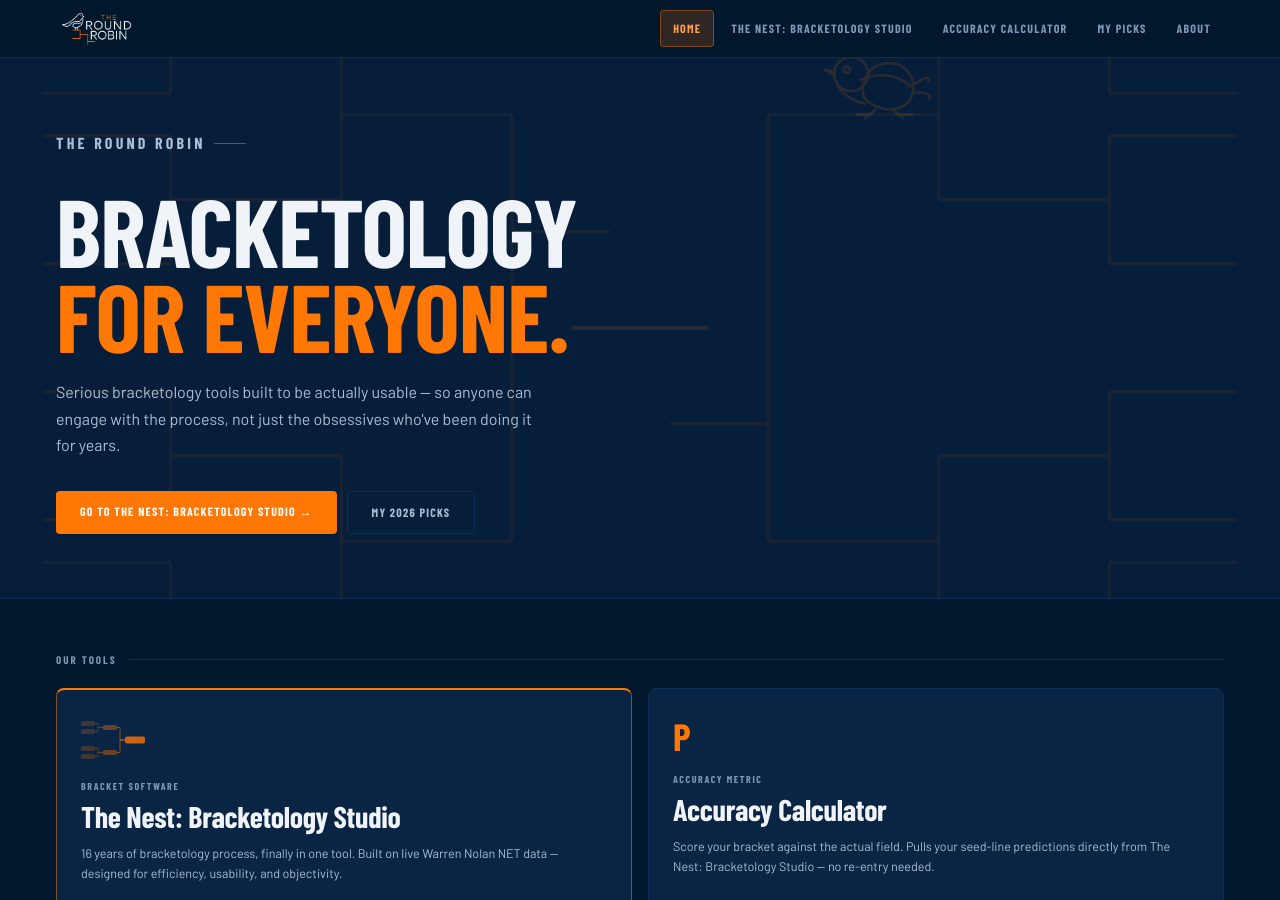
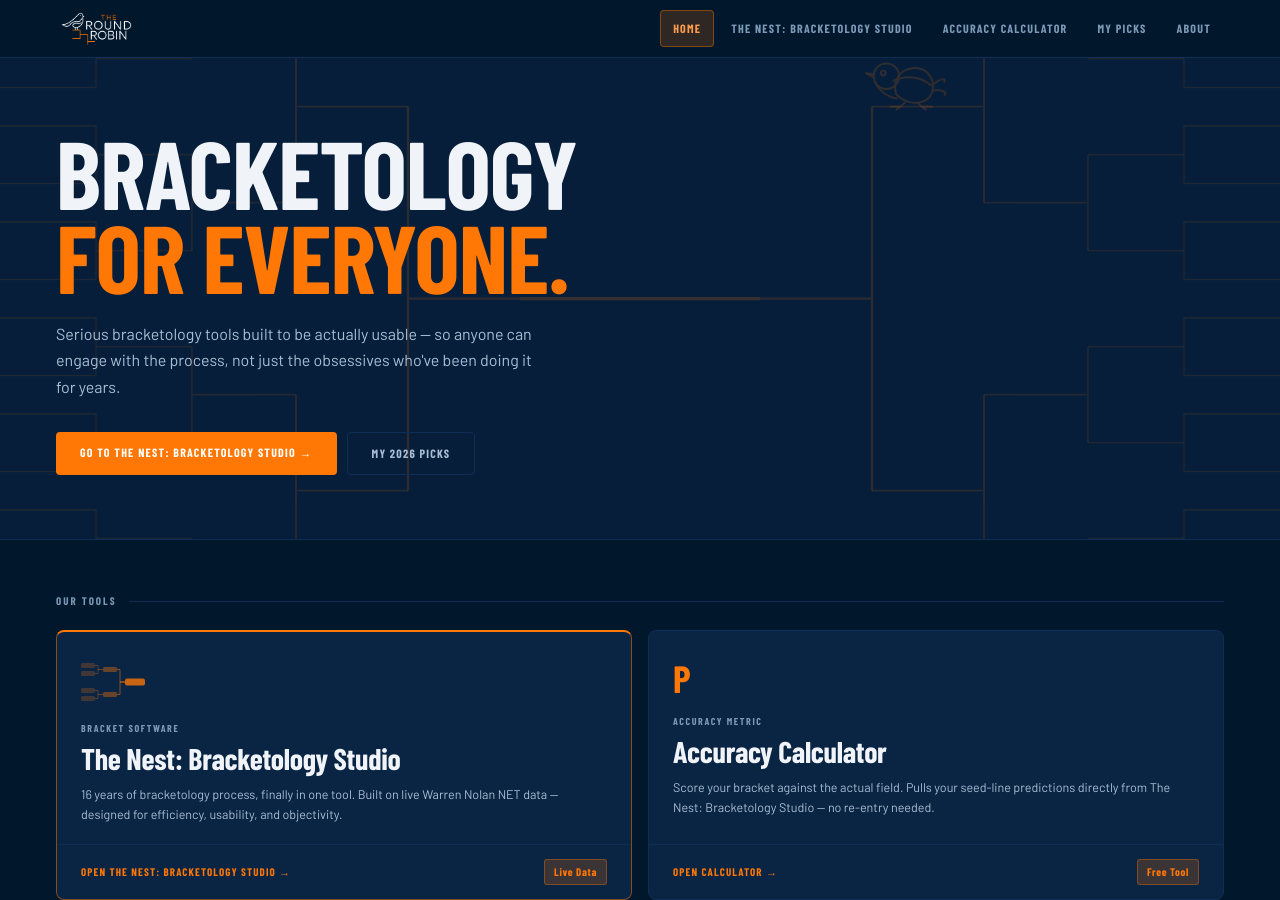
Before and after one commit to GrantBH12/The-Round-Robin, a Jekyll site: the page built from index.html, in a window 1280 px wide and 900 px high. Built offline with Jekyll 4.4.1, drawn with Linux system fonts in a browser that asks for light colours; some web fonts are replaced.

Commit message:
feat: deeper hero bracket background, remove hero-tag
Expand SVG to 800×480 viewBox with 5-round bracket (8 R1 matchups/side
vs 3 rounds before). Layered opacity groups 0.09→0.20 from early rounds
to championship. Finalists now connect to a centered championship line.
Robin translated to right R3 advance line. Drop redundant hero-tag.

Co-Authored-By: Claude Sonnet 4.6 <noreply@anthropic.com>

```diff
--- a/index.html
+++ b/index.html
@@ -2,85 +2,98 @@
 layout: default
 ---
 <div class="hero-wrap">
-  <svg class="hero-bg" aria-hidden="true" focusable="false" viewBox="0 0 600 400" xmlns="http://www.w3.org/2000/svg" preserveAspectRatio="xMidYMid slice">
-    <g stroke="#FF7704" stroke-width="1.5" fill="none" opacity="0.07">
-      <!-- LEFT SIDE: opens left, advances right to center -->
-      <!-- Round 1 (4 games) -->
-      <line x1="20" y1="30" x2="80" y2="30"/><line x1="20" y1="90" x2="80" y2="90"/><line x1="80" y1="30" x2="80" y2="90"/>
-      <line x1="20" y1="110" x2="80" y2="110"/><line x1="20" y1="170" x2="80" y2="170"/><line x1="80" y1="110" x2="80" y2="170"/>
-      <line x1="20" y1="230" x2="80" y2="230"/><line x1="20" y1="290" x2="80" y2="290"/><line x1="80" y1="230" x2="80" y2="290"/>
-      <line x1="20" y1="310" x2="80" y2="310"/><line x1="20" y1="370" x2="80" y2="370"/><line x1="80" y1="310" x2="80" y2="370"/>
-      <!-- Round 1 advance lines -->
-      <line x1="80" y1="60" x2="160" y2="60"/>
-      <line x1="80" y1="140" x2="160" y2="140"/>
-      <line x1="80" y1="260" x2="160" y2="260"/>
-      <line x1="80" y1="340" x2="160" y2="340"/>
-      <!-- Round 2 connectors -->
-      <line x1="160" y1="60" x2="160" y2="140"/>
-      <line x1="160" y1="260" x2="160" y2="340"/>
-      <!-- Round 2 advance lines -->
-      <line x1="160" y1="100" x2="240" y2="100"/>
-      <line x1="160" y1="300" x2="240" y2="300"/>
-      <!-- Round 3 connector -->
-      <line x1="240" y1="100" x2="240" y2="300"/>
-      <!-- Left finalist arrives higher -->
-      <line x1="240" y1="155" x2="286" y2="155"/>
+  <svg class="hero-bg" aria-hidden="true" focusable="false" viewBox="0 0 800 480" xmlns="http://www.w3.org/2000/svg" preserveAspectRatio="xMidYMid slice">
+    <!-- LEFT SIDE: 5 rounds, 8 R1 matchups, advances right to center -->
+    <!-- R1: matchup y-centers 30,90,150,210,270,330,390,450; top=center-18, bot=center+18 -->
+    <g stroke="#FF7704" fill="none" stroke-width="1" opacity="0.09">
+      <line x1="0" y1="12" x2="60" y2="12"/><line x1="0" y1="48" x2="60" y2="48"/><line x1="60" y1="12" x2="60" y2="48"/>
+      <line x1="0" y1="72" x2="60" y2="72"/><line x1="0" y1="108" x2="60" y2="108"/><line x1="60" y1="72" x2="60" y2="108"/>
+      <line x1="0" y1="132" x2="60" y2="132"/><line x1="0" y1="168" x2="60" y2="168"/><line x1="60" y1="132" x2="60" y2="168"/>
+      <line x1="0" y1="192" x2="60" y2="192"/><line x1="0" y1="228" x2="60" y2="228"/><line x1="60" y1="192" x2="60" y2="228"/>
+      <line x1="0" y1="252" x2="60" y2="252"/><line x1="0" y1="288" x2="60" y2="288"/><line x1="60" y1="252" x2="60" y2="288"/>
+      <line x1="0" y1="312" x2="60" y2="312"/><line x1="0" y1="348" x2="60" y2="348"/><line x1="60" y1="312" x2="60" y2="348"/>
+      <line x1="0" y1="372" x2="60" y2="372"/><line x1="0" y1="408" x2="60" y2="408"/><line x1="60" y1="372" x2="60" y2="408"/>
+      <line x1="0" y1="432" x2="60" y2="432"/><line x1="0" y1="468" x2="60" y2="468"/><line x1="60" y1="432" x2="60" y2="468"/>
+      <!-- R1 advance lines to R2 (at matchup centers) -->
+      <line x1="60" y1="30" x2="120" y2="30"/><line x1="60" y1="90" x2="120" y2="90"/>
+      <line x1="60" y1="150" x2="120" y2="150"/><line x1="60" y1="210" x2="120" y2="210"/>
+      <line x1="60" y1="270" x2="120" y2="270"/><line x1="60" y1="330" x2="120" y2="330"/>
+      <line x1="60" y1="390" x2="120" y2="390"/><line x1="60" y1="450" x2="120" y2="450"/>
+    </g>
+    <!-- R2 connectors + advance lines (R2 centers: 60,180,300,420) -->
+    <g stroke="#FF7704" fill="none" stroke-width="1" opacity="0.11">
+      <line x1="120" y1="30" x2="120" y2="90"/><line x1="120" y1="150" x2="120" y2="210"/>
+      <line x1="120" y1="270" x2="120" y2="330"/><line x1="120" y1="390" x2="120" y2="450"/>
+      <line x1="120" y1="60" x2="185" y2="60"/><line x1="120" y1="180" x2="185" y2="180"/>
+      <line x1="120" y1="300" x2="185" y2="300"/><line x1="120" y1="420" x2="185" y2="420"/>
+    </g>
+    <!-- R3 connectors + advance lines (R3 centers: 120,360) -->
+    <g stroke="#FF7704" fill="none" stroke-width="1.2" opacity="0.13">
+      <line x1="185" y1="60" x2="185" y2="180"/><line x1="185" y1="300" x2="185" y2="420"/>
+      <line x1="185" y1="120" x2="255" y2="120"/><line x1="185" y1="360" x2="255" y2="360"/>
+    </g>
+    <!-- R4 connector + advance to finals (R4 center: 240) -->
+    <g stroke="#FF7704" fill="none" stroke-width="1.5" opacity="0.15">
+      <line x1="255" y1="120" x2="255" y2="360"/>
+      <line x1="255" y1="240" x2="325" y2="240"/>
+    </g>
 
-      <!-- RIGHT SIDE: opens right, advances left to center (mirror) -->
-      <!-- Round 1 (4 games) -->
-      <line x1="520" y1="30" x2="580" y2="30"/><line x1="520" y1="90" x2="580" y2="90"/><line x1="520" y1="30" x2="520" y2="90"/>
-      <line x1="520" y1="110" x2="580" y2="110"/><line x1="520" y1="170" x2="580" y2="170"/><line x1="520" y1="110" x2="520" y2="170"/>
-      <line x1="520" y1="230" x2="580" y2="230"/><line x1="520" y1="290" x2="580" y2="290"/><line x1="520" y1="230" x2="520" y2="290"/>
-      <line x1="520" y1="310" x2="580" y2="310"/><line x1="520" y1="370" x2="580" y2="370"/><line x1="520" y1="310" x2="520" y2="370"/>
-      <!-- Round 1 advance lines -->
-      <line x1="440" y1="60" x2="520" y2="60"/>
-      <line x1="440" y1="140" x2="520" y2="140"/>
-      <line x1="440" y1="260" x2="520" y2="260"/>
-      <line x1="440" y1="340" x2="520" y2="340"/>
-      <!-- Round 2 connectors -->
-      <line x1="440" y1="60" x2="440" y2="140"/>
-      <line x1="440" y1="260" x2="440" y2="340"/>
-      <!-- Round 2 advance lines -->
-      <line x1="360" y1="100" x2="440" y2="100"/>
-      <line x1="360" y1="300" x2="440" y2="300"/>
-      <!-- Round 3 connector -->
-      <line x1="360" y1="100" x2="360" y2="300"/>
-      <!-- Right finalist arrives lower -->
-      <line x1="314" y1="245" x2="360" y2="245"/>
+    <!-- RIGHT SIDE: mirror (x' = 800-x) -->
+    <!-- R1 game lines: x=740-800, connector at x=740 -->
+    <g stroke="#FF7704" fill="none" stroke-width="1" opacity="0.09">
+      <line x1="740" y1="12" x2="800" y2="12"/><line x1="740" y1="48" x2="800" y2="48"/><line x1="740" y1="12" x2="740" y2="48"/>
+      <line x1="740" y1="72" x2="800" y2="72"/><line x1="740" y1="108" x2="800" y2="108"/><line x1="740" y1="72" x2="740" y2="108"/>
+      <line x1="740" y1="132" x2="800" y2="132"/><line x1="740" y1="168" x2="800" y2="168"/><line x1="740" y1="132" x2="740" y2="168"/>
+      <line x1="740" y1="192" x2="800" y2="192"/><line x1="740" y1="228" x2="800" y2="228"/><line x1="740" y1="192" x2="740" y2="228"/>
+      <line x1="740" y1="252" x2="800" y2="252"/><line x1="740" y1="288" x2="800" y2="288"/><line x1="740" y1="252" x2="740" y2="288"/>
+      <line x1="740" y1="312" x2="800" y2="312"/><line x1="740" y1="348" x2="800" y2="348"/><line x1="740" y1="312" x2="740" y2="348"/>
+      <line x1="740" y1="372" x2="800" y2="372"/><line x1="740" y1="408" x2="800" y2="408"/><line x1="740" y1="372" x2="740" y2="408"/>
+      <line x1="740" y1="432" x2="800" y2="432"/><line x1="740" y1="468" x2="800" y2="468"/><line x1="740" y1="432" x2="740" y2="468"/>
+      <line x1="680" y1="30" x2="740" y2="30"/><line x1="680" y1="90" x2="740" y2="90"/>
+      <line x1="680" y1="150" x2="740" y2="150"/><line x1="680" y1="210" x2="740" y2="210"/>
+      <line x1="680" y1="270" x2="740" y2="270"/><line x1="680" y1="330" x2="740" y2="330"/>
+      <line x1="680" y1="390" x2="740" y2="390"/><line x1="680" y1="450" x2="740" y2="450"/>
     </g>
-    <!-- Championship game: floating center line, unconnected to either finalist -->
-    <g stroke="#FF7704" stroke-width="2" fill="none" opacity="0.13">
-      <line x1="268" y1="200" x2="332" y2="200"/>
+    <g stroke="#FF7704" fill="none" stroke-width="1" opacity="0.11">
+      <line x1="680" y1="30" x2="680" y2="90"/><line x1="680" y1="150" x2="680" y2="210"/>
+      <line x1="680" y1="270" x2="680" y2="330"/><line x1="680" y1="390" x2="680" y2="450"/>
+      <line x1="615" y1="60" x2="680" y2="60"/><line x1="615" y1="180" x2="680" y2="180"/>
+      <line x1="615" y1="300" x2="680" y2="300"/><line x1="615" y1="420" x2="680" y2="420"/>
     </g>
-    <!-- Robin perched on right bracket advance line (y=100), facing left -->
-    <g stroke="#FF7704" stroke-width="1.2" fill="none" opacity="0.14">
-      <!-- Plump body -->
-      <path d="M405,92 C403,84 407,77 415,76 C423,75 429,81 428,89 C427,96 420,99 413,97 C407,95 405,92 405,92 Z"/>
-      <!-- Round head -->
-      <circle cx="399" cy="81" r="8"/>
-      <!-- Beak (upper/lower mandible pointing left) -->
-      <path d="M392,80 L386,79 L392,82"/>
-      <!-- Eye -->
-      <circle cx="397" cy="79" r="1.5"/>
-      <!-- Wing fold -->
-      <path d="M403,84 C411,80 421,81 427,87"/>
-      <!-- Tail feathers -->
-      <path d="M427,87 C432,83 437,81 435,85 M428,90 C433,89 438,91 435,93"/>
-      <!-- Breast curve -->
-      <path d="M392,84 C393,89 399,94 406,95"/>
-      <!-- Legs -->
-      <line x1="411" y1="97" x2="408" y2="100"/>
-      <line x1="418" y1="97" x2="421" y2="100"/>
-      <!-- Feet gripping perch -->
-      <line x1="408" y1="100" x2="401" y2="100"/>
-      <line x1="408" y1="100" x2="405" y2="102"/>
-      <line x1="421" y1="100" x2="428" y2="100"/>
-      <line x1="421" y1="100" x2="424" y2="102"/>
+    <g stroke="#FF7704" fill="none" stroke-width="1.2" opacity="0.13">
+      <line x1="615" y1="60" x2="615" y2="180"/><line x1="615" y1="300" x2="615" y2="420"/>
+      <line x1="545" y1="120" x2="615" y2="120"/><line x1="545" y1="360" x2="615" y2="360"/>
+    </g>
+    <g stroke="#FF7704" fill="none" stroke-width="1.5" opacity="0.15">
+      <line x1="545" y1="120" x2="545" y2="360"/>
+      <line x1="475" y1="240" x2="545" y2="240"/>
+    </g>
+
+    <!-- Championship: both finalists connected at center y=240 -->
+    <g stroke="#FF7704" stroke-width="2" fill="none" opacity="0.20">
+      <line x1="325" y1="240" x2="475" y2="240"/>
+    </g>
+
+    <!-- Robin perched on right R3 advance line (y=120, x=545-615), facing left -->
+    <!-- Original coords +155x, +20y from original position -->
+    <g stroke="#FF7704" stroke-width="1.2" fill="none" opacity="0.17">
+      <path d="M560,112 C558,104 562,97 570,96 C578,95 584,101 583,109 C582,116 575,119 568,117 C562,115 560,112 560,112 Z"/>
+      <circle cx="554" cy="101" r="8"/>
+      <path d="M547,100 L541,99 L547,102"/>
+      <circle cx="552" cy="99" r="1.5"/>
+      <path d="M558,104 C566,100 576,101 582,107"/>
+      <path d="M582,107 C587,103 592,101 590,105 M583,110 C588,109 593,111 590,113"/>
+      <path d="M547,104 C548,109 554,114 561,115"/>
+      <line x1="566" y1="117" x2="563" y2="120"/>
+      <line x1="573" y1="117" x2="576" y2="120"/>
+      <line x1="563" y1="120" x2="556" y2="120"/>
+      <line x1="563" y1="120" x2="560" y2="122"/>
+      <line x1="576" y1="120" x2="583" y2="120"/>
+      <line x1="576" y1="120" x2="579" y2="122"/>
     </g>
   </svg>
 
   <div class="hero">
-    <p class="hero-tag">The Round Robin</p>
     <h1>Bracketology<br><span>for Everyone.</span></h1>
     <p>Serious bracketology tools built to be actually usable — so anyone can engage with the process, not just the obsessives who've been doing it for years.</p>
     <div class="hero-actions">
```
